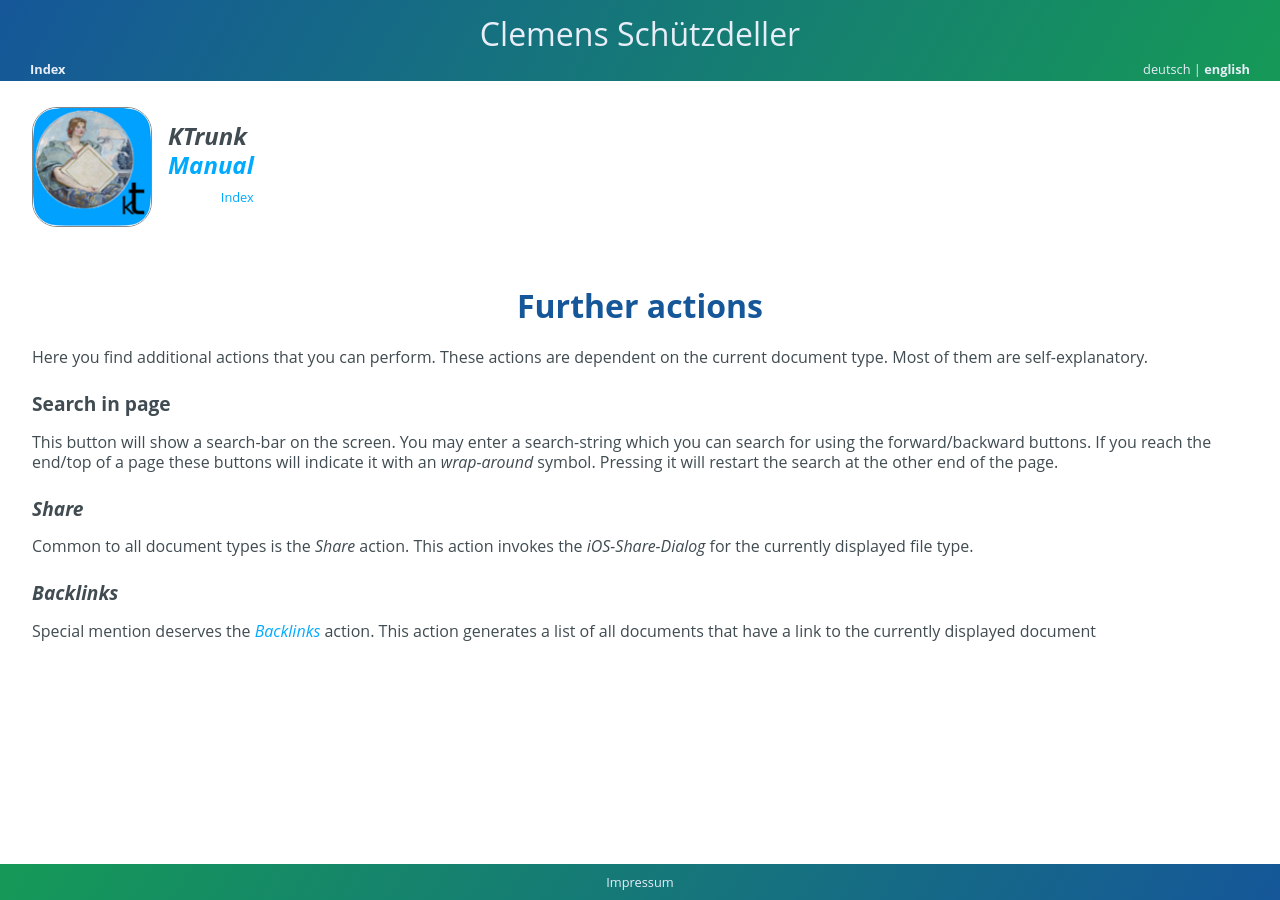
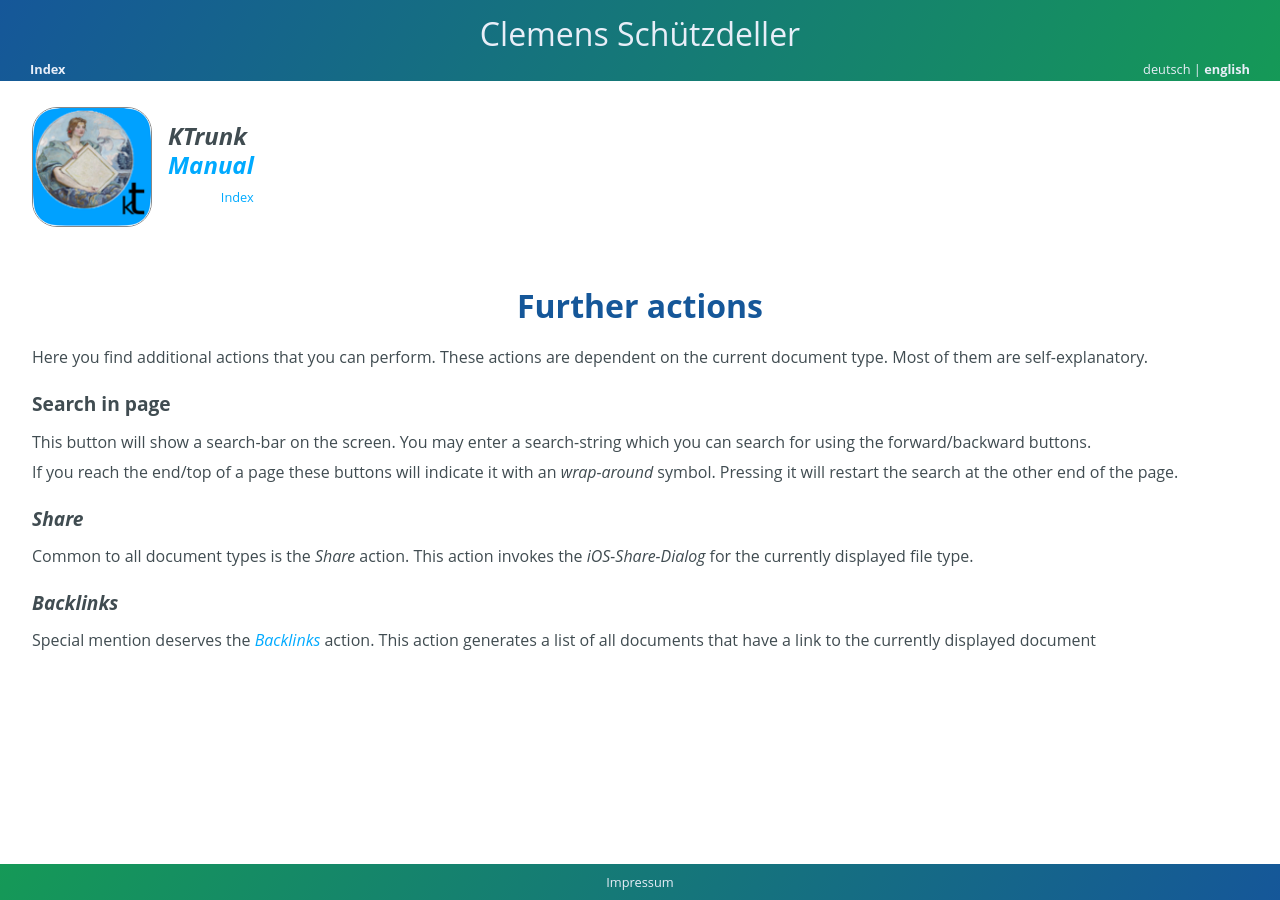
Before and after one commit to cs-LA/home, a Jekyll site: the page built from KTrunk/Manual/FurtherActions.md, in a window 1280 px wide. Built offline with Jekyll 4.4.1, drawn with Linux system fonts in a browser that asks for light colours; our own code applies the rules of GitHub Pages for plain Markdown files; some of the changed lines change nothing that is shown.

Commit message:
Update FurtherActions.md

```diff
--- a/KTrunk/Manual/FurtherActions.md
+++ b/KTrunk/Manual/FurtherActions.md
@@ -20,8 +20,12 @@
 </p>
 <h4 id="SearchInPage"><span class="en">Search in page</span><span class="de">Auf der Seite suchen</span></h4>
 <p>
-  <span class="en">This button will show a search-bar on the screen. You may enter a search-string which you can search for using the forward/backward buttons. If you reach the end/top of a page these buttons will indicate it with an <em>wrap-around</em> symbol. Pressing it will restart the search at the other end of the page.</span>
-  <span class="de">Diese Schaltfläche zeigt ein Suchelement auf dem Bildschirm an. Hier kann ein Suchbegriff eingegeben werden, nach dem man dann mit den Vorwarts-/Rückwarts-Schaltflächen suchen kann. Wenn man am Ende/Anfang einer Seite angekommen ist, ändert sich das Symbol der Schaltfläche in ein <em>Neubeginn</em>-Symbol.</span>
+  <span class="en">This button will show a search-bar on the screen. You may enter a search-string which you can search for using the forward/backward buttons.</span>
+  <span class="de">Diese Schaltfläche zeigt ein Suchelement auf dem Bildschirm an. Hier kann ein Suchbegriff eingegeben werden, nach dem man dann mit den Vorwarts-/Rückwarts-Schaltflächen suchen kann.</span>
+</p>
+<p>
+  <span class="en">If you reach the end/top of a page these buttons will indicate it with an <em>wrap-around</em> symbol. Pressing it will restart the search at the other end of the page.</span>
+  <span class="de">Wenn man am Ende/Anfang einer Seite angekommen ist, ändert sich das Symbol der Schaltfläche in ein <em>Neubeginn</em>-Symbol. Durch erneutes Drücken wird am anderen Ende der Seite wieder mit der Suche begonnen.</span>
 </p>
 <h4>
   <span class="en"><i>Share</i></span>
```
